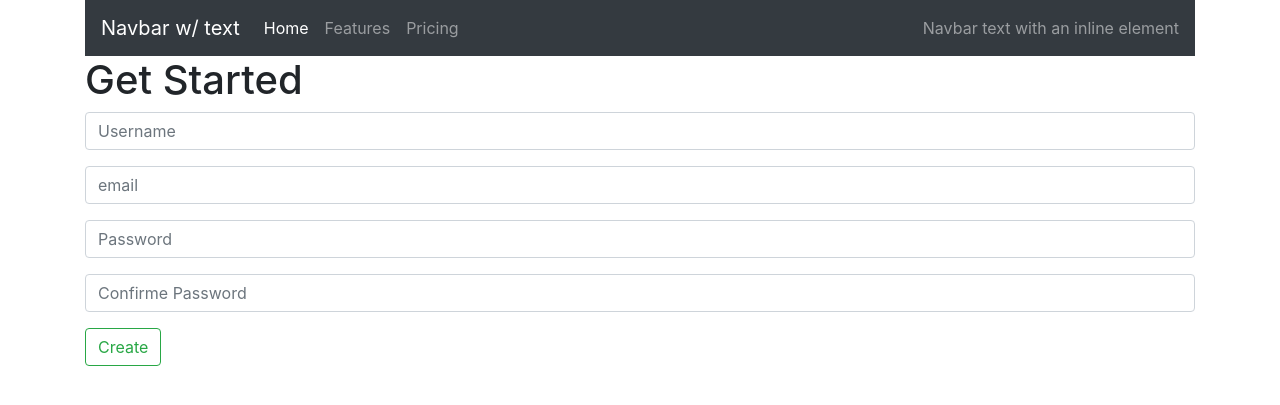
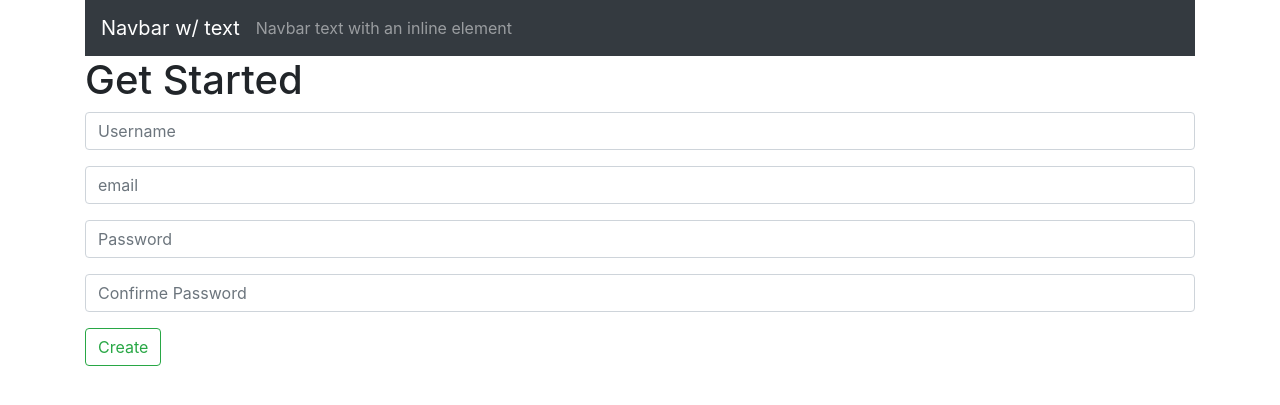
Before and after one commit to MotazBellah/ToDo, a Flask app: page / in a window 1280 px wide. Shown: the top 405 px of the page. Run offline with Flask 2, Linux system fonts and the light colour scheme; some libraries are stand-ins or nearby versions.

Commit message:
Updated navbar

```diff
--- a/templates/log.html
+++ b/templates/log.html
@@ -15,7 +15,7 @@
     <span class="navbar-toggler-icon"></span>
   </button>
   <div class="collapse navbar-collapse" id="navbarText">
-    <ul class="navbar-nav mr-auto">
+    <!-- <ul class="navbar-nav mr-auto">
       <li class="nav-item active">
         <a class="nav-link" href="#">Home <span class="sr-only">(current)</span></a>
       </li>
@@ -25,7 +25,7 @@
       <li class="nav-item">
         <a class="nav-link" href="#">Pricing</a>
       </li>
-    </ul>
+    </ul> -->
     <span class="navbar-text">
       Navbar text with an inline element
     </span>
```
